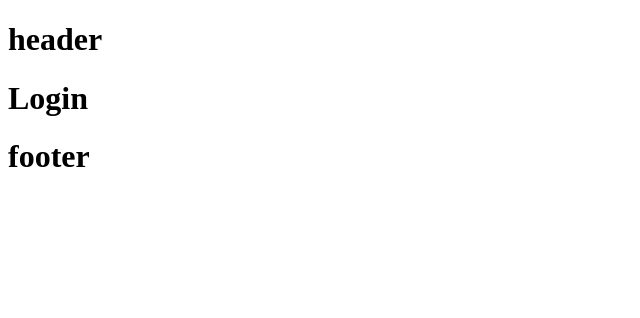
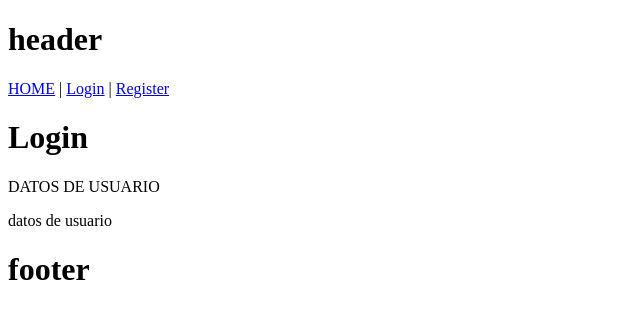
Before and after one commit to carlosGarciaMtz/vue3VitePiniaFirebase, a Vue app: page /login in a window 1280 px wide. Shown: the top 318 px of the page, without its empty margins (0-640 px from the left). Built offline with nearby package versions, Linux system fonts and the light colour scheme.

Commit message:
cascaron store, rutas

```diff
--- a/src/components/Header.vue
+++ b/src/components/Header.vue
@@ -1,6 +1,11 @@
 <template>
   <div>
     <h1>header</h1>
+    <div>
+    <router-link to="/">HOME</router-link> |
+    <router-link to="/login">Login</router-link> |
+    <router-link to="/register">Register</router-link>
+    </div>
   </div>
 </template>
 
--- a/src/router.js
+++ b/src/router.js
@@ -13,7 +13,7 @@ const routes = [
     component: Login
   },
   {
-    path: '/registrer',
+    path: '/register',
     component: Register
   },
 ];
--- a/src/stores/users.js
+++ b/src/stores/users.js
@@ -2,7 +2,16 @@ import {defineStore} from 'pinia';
 
 export const useUserStore = defineStore('userStore',{
   state: () => ({
-    userData: 'datos de usuario',
-
-  })
+    userData: 'datos de usuario'
+  }),
+  getters: {
+    minuscula(state){
+      return state.userData.toLowerCase();
+    }
+  },
+  actions:{
+    setUserData(payload){
+      this.userData = payload;
+    }
+  }
 })
--- a/src/views/Home.vue
+++ b/src/views/Home.vue
@@ -1,10 +1,16 @@
 <template>
   <div>
     <h1>Home</h1>
+    <p>
+      {{userStore.userData}}
+    </p>
   </div>
 </template>
 
 <script setup>
+import { useUserStore } from '../stores/users.js';
+
+const userStore = useUserStore();
 
 </script>
 
--- a/src/views/Login.vue
+++ b/src/views/Login.vue
@@ -1,10 +1,18 @@
 <template>
   <div>
     <h1>Login</h1>
+    <p>{{mayuscula}}</p>
+    <p>{{userStore.minuscula}}</p>
   </div>
 </template>
 
 <script setup>
+import { computed } from 'vue';
+import { useUserStore } from '../stores/users.js';
+
+const userStore = useUserStore();
+
+const mayuscula = computed(()=> userStore.userData.toLocaleUpperCase() );
 
 </script>
 
--- a/src/views/Register.vue
+++ b/src/views/Register.vue
@@ -1,10 +1,13 @@
 <template>
   <div>
-    <h1>Registrer</h1>
+    <h1>Register</h1>
+    <button @click="userStore.setUserData('Carlos')">Register</button>
   </div>
 </template>
 
 <script setup>
+import { useUserStore } from '../stores/users.js';
+const userStore = useUserStore();
 
 </script>
 
```
